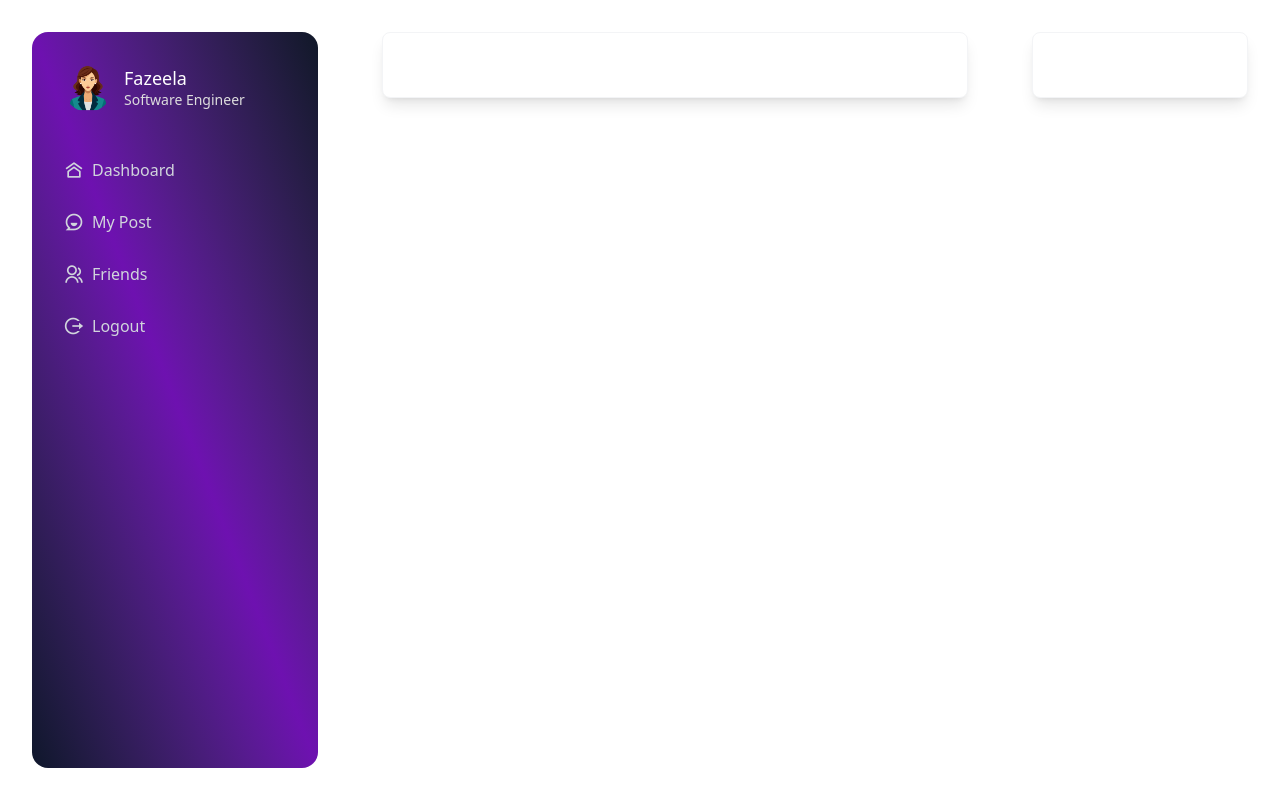
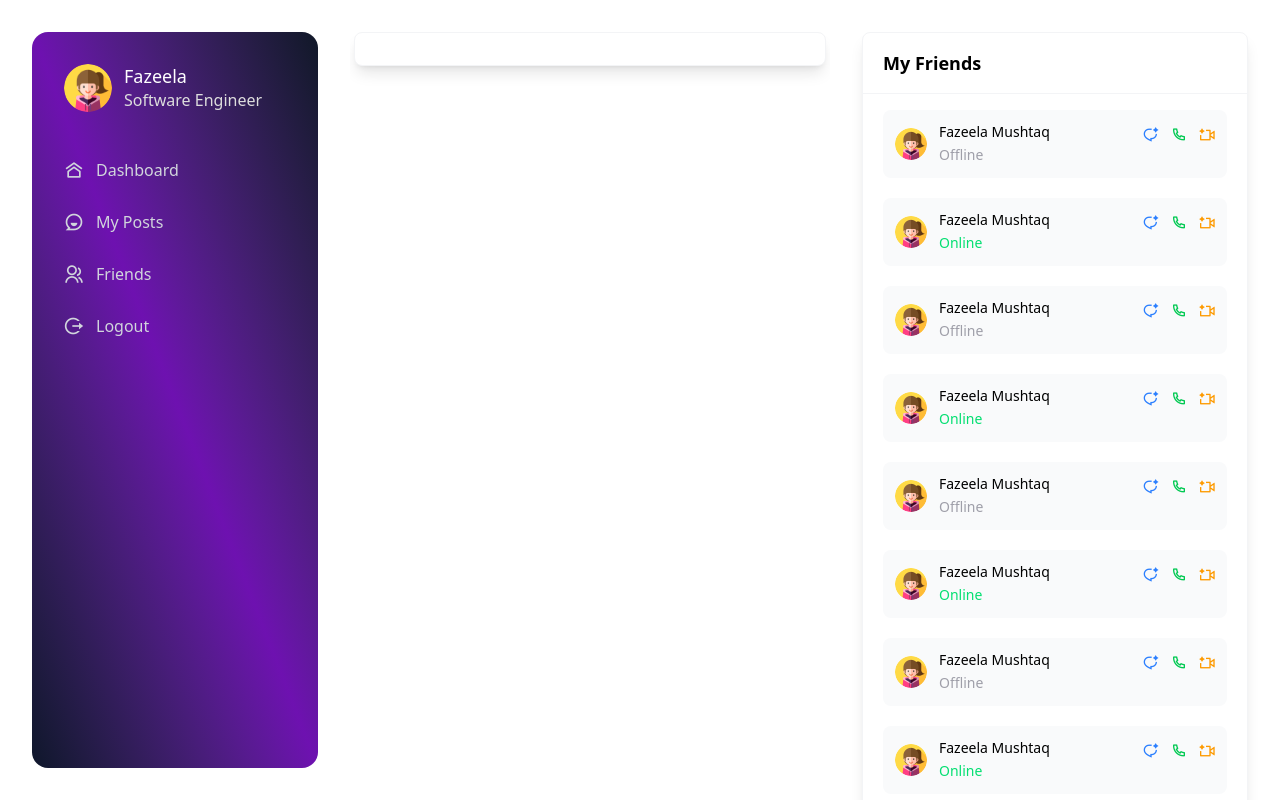
Before and after one commit to FazeelaChsirius/besties, a React (Vite) app: page /app in a window 1280 px wide. Built offline with nearby package versions, Linux system fonts and the light colour scheme.

Commit message:
Create a sidebar for friends section

```diff
--- a/src/components/app/Layout.tsx
+++ b/src/components/app/Layout.tsx
@@ -3,45 +3,101 @@ import Avatar from "../shared/Avatar"
 import Card from "../shared/Card"
 
 const Layout = () => {
+    const leftAsideSize = 350
+    const rightAsideSize = 450
+
+    const sectionDimention = {
+       width: `calc(100% - ${leftAsideSize + rightAsideSize}px)`,
+       marginLeft: leftAsideSize
+    }
+    const menus = [
+        {
+            href: '/app',
+            label: 'dashboard',
+            icon: 'ri-home-9-line'
+        },
+        {
+            href: '/posts',
+            label: 'my posts',
+            icon: 'ri-chat-smile-3-line'
+        },
+        {
+            href: '/friends',
+            label: 'friends',
+            icon: 'ri-group-line'
+        }
+    ]
     return (
         <div className="min-h-screen">
-            <aside className="bg-white w-[350px] fixed h-full top-0 left-0 p-8">
+            <aside className="bg-white fixed h-full top-0 left-0 p-8 overflow-auto" style={{width: leftAsideSize}}>
                 <div className="space-y-8 h-full rounded-2xl p-8 bg-gradient-to-tr from-slate-900 via-purple-800 to-gray-900">
                     <Avatar
                         title="Fazeela"
                         subtitle="Software Engineer"
-                        image='/public/images/avt.png'
+                        image='/images/girl.png'
                         titleColor="white"
                         subtitleColor="#ddd"
                     />
                     <div>
-                        <Link to="/app" className="flex items-center gap-2 text-gray-300 py-3 hover:text-white">
-                            <i className="ri-home-9-line text-xl"></i>
-                            <label>Dashboard</label>
-                        </Link>
-                        <Link to="/app" className="flex items-center gap-2 text-gray-300 py-3 hover:text-white">
-                            <i className="ri-chat-smile-3-line text-xl"></i>
-                            <label>My Post</label>
-                        </Link>
-                        <Link to="/app" className="flex items-center gap-2 text-gray-300 py-3 hover:text-white">
-                            <i className="ri-group-line text-xl"></i>
-                            <label>Friends</label>
-                        </Link>
-                        <button className="flex items-center gap-2 text-gray-300 py-3 hover:text-white">
+                        {
+                            menus.map((item, index) => (
+                                <Link
+                                    key={index}
+                                    to={item.href}
+                                    className="flex items-center gap-3 text-gray-300 py-3 hover:text-white"
+                                >
+                                    <i className={`${item.icon} text-xl`}></i>
+                                    <label className="capitalize">{item.label}</label>
+                                </Link>
+
+                            ))
+                        }
+                        <button className="flex items-center gap-3 text-gray-300 py-3 hover:text-white">
                             <i className="ri-logout-circle-r-line text-xl"></i>
                             <label>Logout</label>
                         </button>
                     </div>
                 </div>
             </aside>
-            <section className="rounded-2xl w-[calc(100%-630px)] p-8 ml-[350px]">
+            <section className="py-8 px-1" style={sectionDimention}>
                 <Card>
 
                 </Card>
             </section>
-            <aside className="bg-white w-[280px] fixed h-full top-0 right-0 p-8">
-                <Card>
-
+            <aside
+                className="bg-white w-[${asideSize}px] fixed h-full top-0 right-0 p-8 overflow-auto"
+                style={{width: rightAsideSize}}
+            >
+                <Card title='My Friends' divider>
+                    <div className="space-y-5">
+                        {
+                            Array(20).fill(0).map((item, index) => (
+                                <div key={index} className="bg-gray-50 p-3 rounded-lg flex justify-between">
+                                    <Avatar
+                                        size="md"
+                                        image="/images/girl.png"
+                                        title="Fazeela Mushtaq"
+                                        subtitle={
+                                            <small className={`${index % 2 === 0 ? 'text-zinc-400' : 'text-green-400'} text-sm`}>
+                                                {index % 2 === 0 ? 'Offline' : 'Online'}
+                                            </small>
+                                        }
+                                    />
+                                    <div className="space-x-3">
+                                        <button className="hover:text-blue-600 text-blue-500" title="chat">
+                                            <i className="ri-chat-ai-line"></i>
+                                        </button>
+                                        <button className="hover:text-green-600 text-green-500" title="call">
+                                            <i className="ri-phone-line"></i>
+                                        </button>
+                                        <button className="hover:text-amber-600 text-amber-500" title="video call">
+                                            <i className="ri-video-on-ai-line"></i>
+                                        </button>
+                                    </div>
+                                </div>
+                            ))
+                        }
+                    </div>
                 </Card>
             </aside>
         </div>
--- a/src/components/shared/Avatar.tsx
+++ b/src/components/shared/Avatar.tsx
@@ -1,28 +1,31 @@
-import { FC } from "react"
+import { FC, ReactNode } from "react"
 
 interface AvatarInterface {
     title?: string
-    subtitle?: string
+    subtitle?: ReactNode
     image?: string
     titleColor?: string
     subtitleColor?: string
+    size?: "lg" | "md"
 }
 
-const Avatar: FC<AvatarInterface> = ({title, subtitle='Subtitle missing', image, titleColor="#000000", subtitleColor="#f5f5f5" }) => {
+const Avatar: FC<AvatarInterface> = ({size="lg",title, subtitle='Subtitle missing', image, titleColor="#000000", subtitleColor="#f5f5f5" }) => {
     return (
         <div className="flex gap-3 items-center">
             {
                 image &&
                 <img
                     src={image}
-                    className="w-12 h-12 rounded-full object-cover"
+                    className={`${size === "lg" ? "w-12 h-12" : "w-8 h-8"} rounded-full object-cover`}
                 />
             }
             {
                 (title && subtitle) &&
                 <div className="flex flex-col">
-                    <h1 className="text-lg/6 font-medium" style={{color: titleColor}}>{title}</h1>
-                    <label className="text-sm" style={{color: subtitleColor}}>{subtitle}</label>
+                    <h1 className={`${size === "lg" ? "text-lg/6" : "text-sm"} font-medium`} style={{color: titleColor}}>{title}</h1>
+                    <div style={{color: subtitleColor}}>
+                        {subtitle}
+                    </div>
                 </div>
             }
         </div>
--- a/src/components/shared/Card.tsx
+++ b/src/components/shared/Card.tsx
@@ -1,17 +1,22 @@
 import { FC, ReactElement } from 'react'
 
 interface CardInterface {
-  children?: string
+  children?: ReactElement
   title?: string
   footer?: ReactElement
+  divider?: boolean
 }
 
-const Card: FC<CardInterface> = ({children, title, footer}) => {
+const Card: FC<CardInterface> = ({children, title, footer, divider=false}) => {
   return (
-    <div className='bg-white shadow-lg p-8 rounded-lg border border-gray-100 space-y-2'>
+    <div className='bg-white shadow-lg px-5 py-4 rounded-lg border border-gray-100 space-y-2'>
       {
         title &&
         <h1 className='text-lg font-semibold'>{title}</h1>
+      }
+      {
+        divider &&
+        <div className='border-b border-b-gray-100 -mx-5 my-4'/>
       }
       {
         children &&
```
